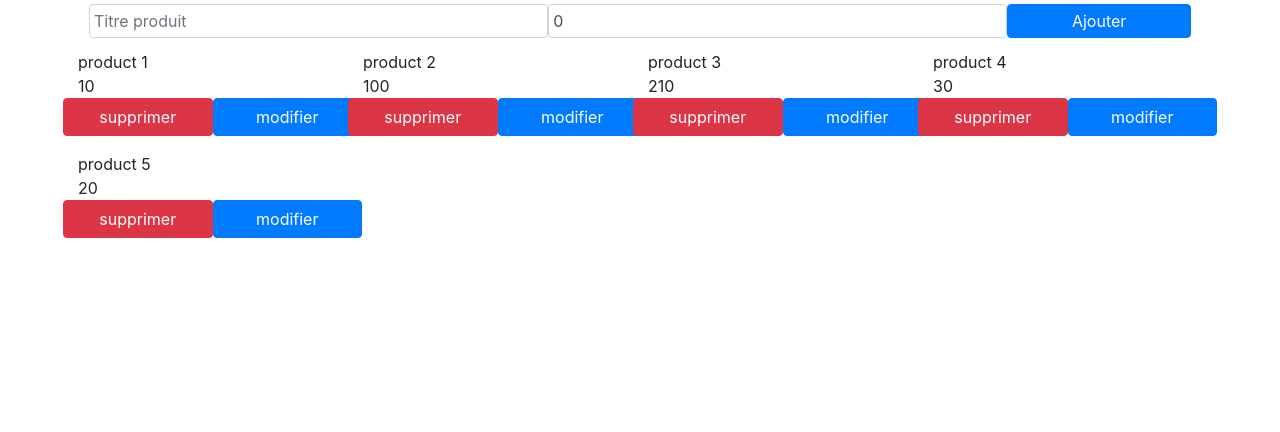
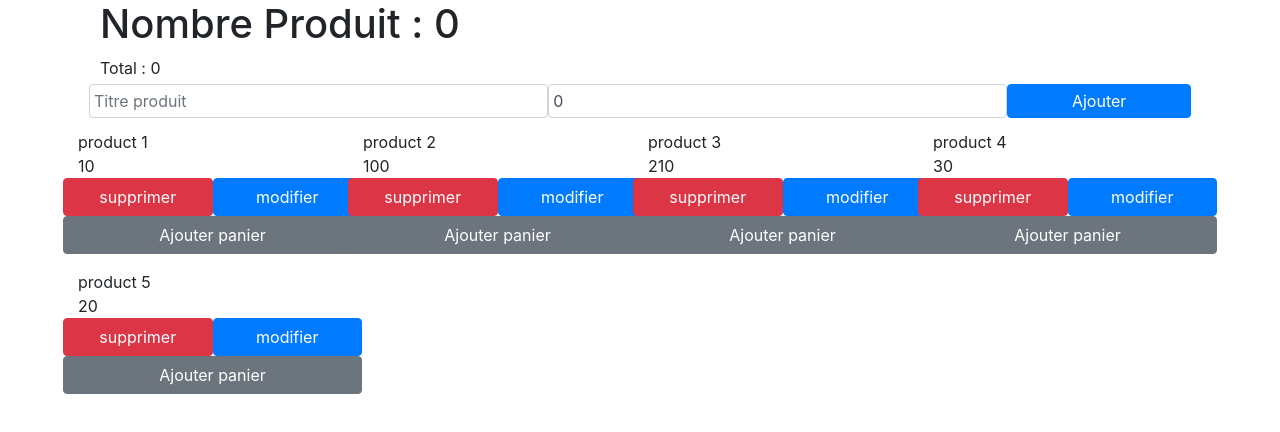
Before and after one commit to ihabAbadi/reactFormationSoftTeam, a React (Create React App) app: page / in a window 1280 px wide. Shown: the top 432 px of the page. Built offline with nearby package versions, Linux system fonts and the light colour scheme.

Commit message:
correction panier

```diff
--- /dev/null
+++ b/src/Products/CartComponent.js
@@ -0,0 +1,49 @@
+import React, { PureComponent } from 'react'
+
+
+export class CartComponent extends PureComponent {
+    constructor(props) {
+        super(props)
+    }
+    total = () => {
+        let total = 0
+        this.props.panier.forEach(element => {
+            total += element.price * element.qty
+        });
+        return total
+    }
+    render() {
+        const { panier } = this.props
+        console.log(panier)
+        return (
+            <div className="container">
+                <h1>Nombre Produit : {panier != undefined ? panier.length : 0}</h1>
+                {panier.map((element, index) =>
+                    <CartProductComponent product={element} key={index}></CartProductComponent>
+                )}
+                <div className="row">
+                    <div className="col">Total : {this.total()}</div>
+                </div>
+            </div>
+        )
+    }
+}
+
+const CartProductComponent = (props) => {
+    return(
+        <div className="row">
+            <div className="col">
+                {props.product.title}
+            </div>
+            <div className="col">
+                {props.product.price}
+            </div>
+            <div className="col">
+                {props.product.qty}
+            </div>
+            <div className="col">
+                {props.product.price * props.product.qty}
+            </div>
+        </div>
+    )
+}
--- a/src/Products/ProductComponent.js
+++ b/src/Products/ProductComponent.js
@@ -21,6 +21,7 @@ export class ProductComponent extends PureComponent  {
                 <div className="row">
                     <button className="btn btn-danger col" onClick={() => this.props.deleteProduct(product.id)}>supprimer</button>
                     <button className="btn btn-primary col" onClick={() => this.props.edit(product)}>modifier</button>
+                    <button className="btn btn-secondary col" onClick={() => this.props.addToCart(product.id)}>Ajouter panier</button>
 
                 </div>
             </div>
--- a/src/Products/ProductsComponent.js
+++ b/src/Products/ProductsComponent.js
@@ -1,5 +1,6 @@
 import React, { Component, PureComponent } from 'react'
 import { mockApi } from '../Services/ProductService';
+import { CartComponent } from './CartComponent';
 import { FormProductComponent } from './FormProductComponent';
 import { ProductComponent } from './ProductComponent';
 
@@ -10,7 +11,8 @@ export class ProductsComponent extends PureComponent {
             products : [],
             nb : 0,
             editProduct : undefined,
-            loading : true
+            loading : true,
+            panier : []
          }
          console.log("construct component")
 
@@ -54,6 +56,7 @@ export class ProductsComponent extends PureComponent {
     edit = (product) => {
         this.setState({ editProduct: product });
     }
+
     confirmEdit = (id, newProduct) => {
 
         //console.log(newProduct)
@@ -76,10 +79,34 @@ export class ProductsComponent extends PureComponent {
         //Mise à jour state
         this.setState({ products: tmpProducts, editProduct : undefined });
     }
+
+    addToCart = (id) => {
+
+        //Logique metier d'ajout dans le panier
+        const product = this.state.products.find(p=> p.id == id)
+        const tmpPanier = []
+        let found = false
+        for(let p of this.state.panier) {
+            const newRefProduct = {...p}
+
+            if(newRefProduct.id == id) {
+
+                newRefProduct.qty++
+                found = true
+            }
+            tmpPanier.push(newRefProduct)
+        }
+        if(!found) {
+            tmpPanier.push({...product, qty : 1})
+        }
+        this.setState({ panier: tmpPanier });
+    }
+
     render() {
         //ne jamais mettre à jour le state ici !!!!!!!!
         return (
             <div className="container">
+                <CartComponent panier={this.state.panier}></CartComponent>
                 <FormProductComponent confirmEdit={this.confirmEdit} editProduct={this.state.editProduct} addProduct={this.addProduct}></FormProductComponent>
                 {this.state.loading ?
 
@@ -90,7 +117,7 @@ export class ProductsComponent extends PureComponent {
                 (<div className="row ">
                     {this.state.products.map((element, index) => {
                         return (
-                            <ProductComponent edit={this.edit} deleteProduct={this.deleteProduct} key={index} product={element}></ProductComponent>
+                            <ProductComponent edit={this.edit} addToCart={this.addToCart} deleteProduct={this.deleteProduct} key={index} product={element}></ProductComponent>
                         )
                     })}
                 </div>)}
--- a/src/Services/ProductService.js
+++ b/src/Services/ProductService.js
@@ -1,21 +1,26 @@
 const products = [
     {
+        id : 1,
         title : 'product 1',
         price : 10
     },
     {
+        id : 2,
         title : 'product 2',
         price : 100
     },
     {
+        id : 3,
         title : 'product 3',
         price : 210
     },
     {
+        id : 4,
         title : 'product 4',
         price : 30
     },
     {
+        id : 5,
         title : 'product 5',
         price : 20
     },
```
